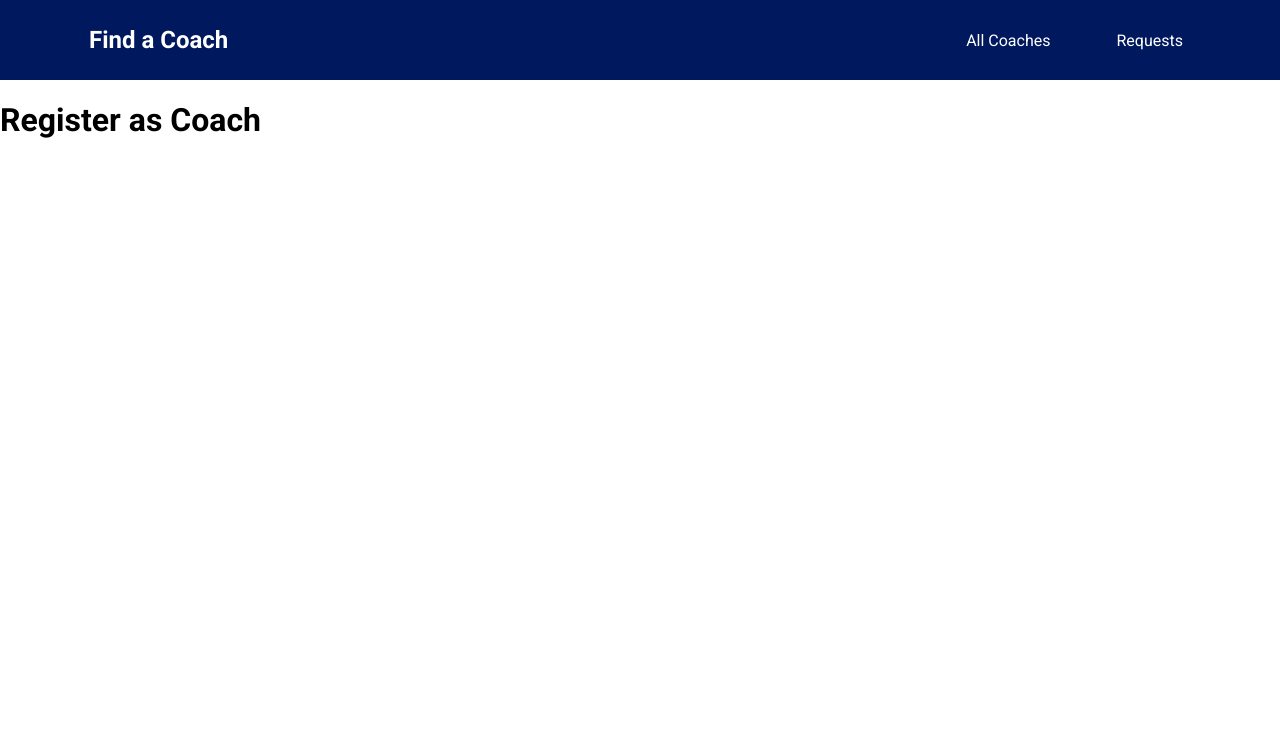
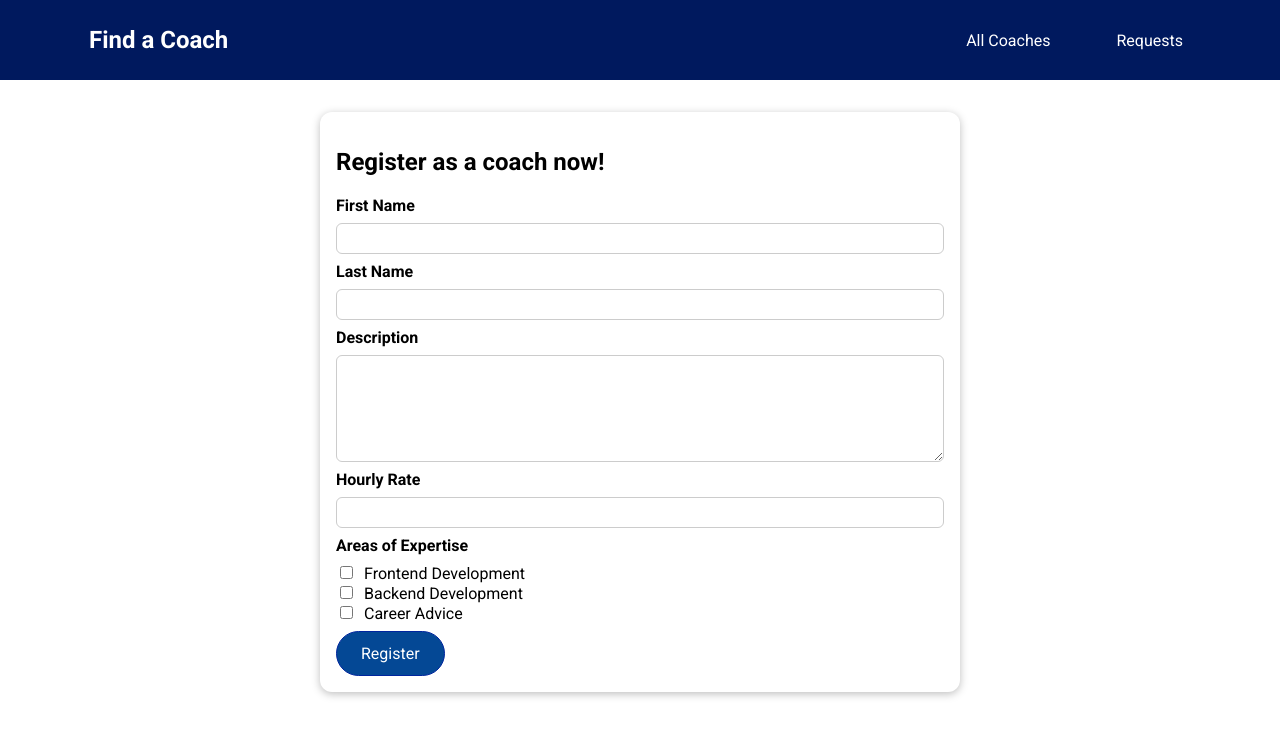
Before and after one commit to nzkks/vuejs-coach-finder, a Vue app: page /register in a window 1280 px wide. Shown: the top 736 px of the page. Built offline with nearby package versions, Linux system fonts and the light colour scheme.

Commit message:
Create the Register as a coach form

```diff
--- /dev/null
+++ b/src/components/coaches/CoachForm.vue
@@ -0,0 +1,126 @@
+<template>
+  <form @submit.prevent="submitForm">
+    <div class="form-control">
+      <label for="firstName">First Name</label>
+      <input type="text" id="firstName" v-model.trim="firstName" />
+    </div>
+    <div class="form-control">
+      <label for="lastName">Last Name</label>
+      <input type="text" id="lastName" v-model.trim="lastName" />
+    </div>
+    <div class="form-control">
+      <label for="description">Description</label>
+      <textarea id="description" rows="5" v-model.trim="description"></textarea>
+    </div>
+    <div class="form-control">
+      <label for="rate">Hourly Rate</label>
+      <input type="number" id="rate" v-model.number="rate" />
+    </div>
+    <div class="form-control">
+      <h3>Areas of Expertise</h3>
+      <div>
+        <input type="checkbox" id="frontend" value="frontend" v-model="areas" />
+        <label for="frontend">Frontend Development</label>
+      </div>
+      <div>
+        <input type="checkbox" id="backend" value="backend" v-model="areas" />
+        <label for="backend">Backend Development</label>
+      </div>
+      <div>
+        <input type="checkbox" id="career" value="career" v-model="areas" />
+        <label for="career">Career Advice</label>
+      </div>
+    </div>
+    <base-button>Register</base-button>
+  </form>
+</template>
+
+<script>
+export default {
+  data() {
+    return {
+      firstName: '',
+      lastName: '',
+      description: '',
+      rate: null,
+      areas: [],
+    };
+  },
+  methods: {
+    submitForm() {
+      const formData = {
+        firstName: this.firstName,
+        lastName: this.lastName,
+        description: this.description,
+        rate: this.rate,
+        areas: this.areas,
+      };
+      console.log({ formData });
+    },
+  },
+};
+</script>
+
+<style scoped>
+.form-control {
+  margin: 0.5rem 0;
+}
+
+label {
+  font-weight: bold;
+  display: block;
+  margin-bottom: 0.5rem;
+}
+
+input[type='text'],
+input[type='number'],
+textarea {
+  border-radius: 6px;
+  padding: 5px;
+}
+
+input[type='checkbox'] + label {
+  font-weight: normal;
+  display: inline;
+  margin: 0 0 0 0.5rem;
+}
+
+input,
+textarea {
+  display: block;
+  width: 100%;
+  border: 1px solid #ccc;
+  font: inherit;
+}
+
+input:focus,
+textarea:focus {
+  background-color: #e6ecfd;
+  outline: none;
+  border-color: #002d8d;
+}
+
+input[type='checkbox'] {
+  display: inline;
+  width: auto;
+  border: none;
+}
+
+input[type='checkbox']:focus {
+  outline: #002d8d solid 1px;
+}
+
+h3 {
+  margin: 0.5rem 0;
+  font-size: 1rem;
+}
+
+.invalid label {
+  color: red;
+}
+
+.invalid input,
+.invalid textarea {
+  border: 1px solid red;
+}
+</style>
--- a/src/pages/coaches/RegisterAsCoach.vue
+++ b/src/pages/coaches/RegisterAsCoach.vue
@@ -1 +1,17 @@
-<template><h1>Register as Coach</h1></template>
+<template>
+  <section>
+    <base-card>
+      <h1>Register as a coach now!</h1>
+      <coach-form></coach-form
+    ></base-card>
+  </section>
+</template>
+
+<script>
+import CoachForm from '../../components/coaches/CoachForm.vue';
+export default {
+  components: {
+    CoachForm,
+  },
+};
+</script>
```
